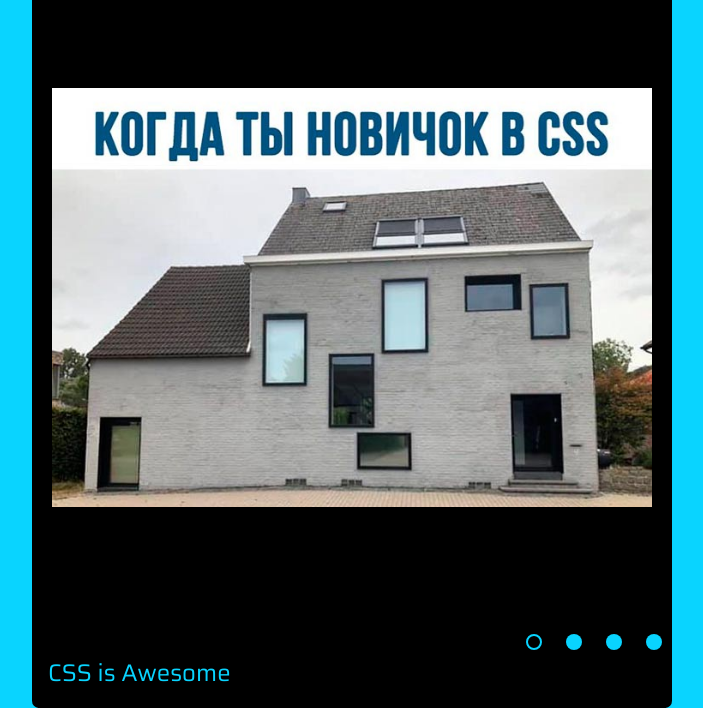
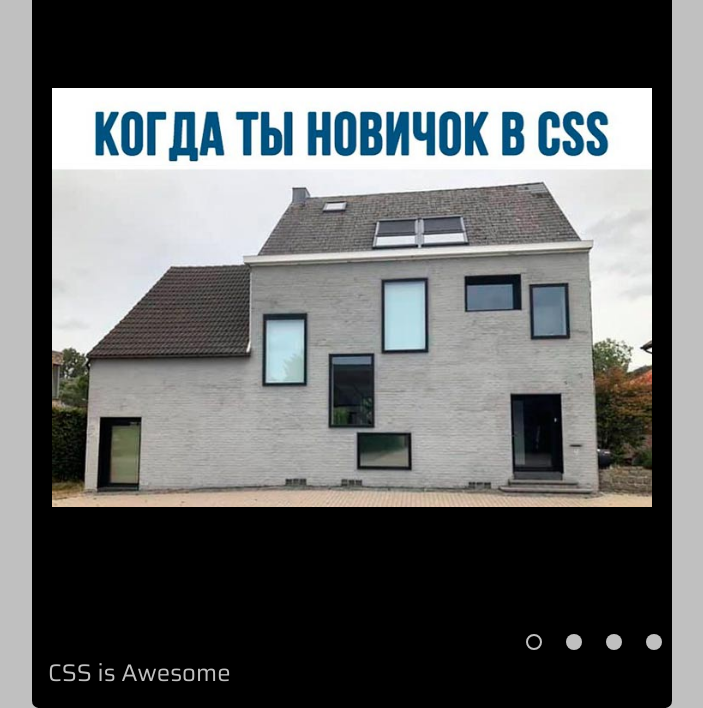
Before and after one commit to el-mouse/cssMemSlider, a plain HTML site: page cssMemSlider/index.html in a window 1280 px wide. Shown: the part 95-803 px from the top of the page, without its empty margins (288-991 px from the left). Drawn offline with Linux system fonts and the light colour scheme.

Commit message:
Update style.css

```diff
--- a/cssMemSlider/style.css
+++ b/cssMemSlider/style.css
@@ -1,5 +1,5 @@
 :root {
-    --bg: #09d4ff;
+    --bg: #c0c0c0;
 }
 
 * {
```
